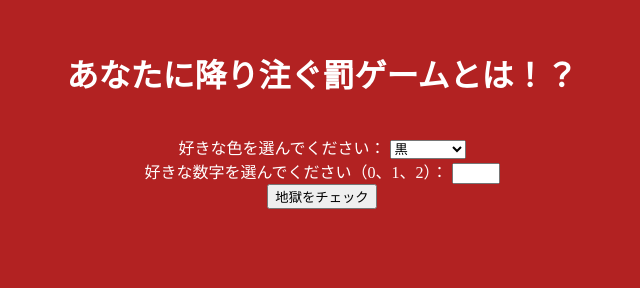
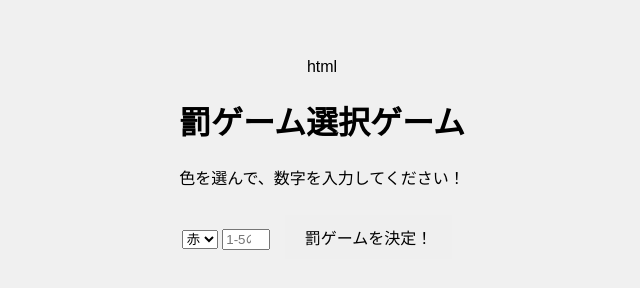
Before and after one commit to tsu0404/12-, a plain HTML site: page index.html in a window 1280 px wide. Shown: the whole page, without its empty margins (318-958 px from the left). Drawn offline with Linux system fonts and the light colour scheme.

Commit message:
Update index.html

```diff
--- a/index.html
+++ b/index.html
@@ -1,102 +1,84 @@
+
+html
 <!DOCTYPE html>
-<html lang="ja">
+<html lang="en">
 <head>
 <meta charset="UTF-8">
 <meta name="viewport" content="width=device-width, initial-scale=1.0">
-<title>あなたに降り注ぐ罰ゲームとは！？</title>
-<link rel="stylesheet" type="text/css" href="style.css">
+<title>罰ゲーム選択</title>
 <style>
-
        body {
-
-            background-color: #b22222;
-
-            transition: background-color 0.5s;
-
+           font-family: Arial, sans-serif;
+           background-color: #f0f0f0;
+           text-align: center;
+           padding: 50px;
        }
-
-        .container {
-
-            text-align: center;
-
-            margin-top: 50px;
-
-            color: white;
-
+       button {
+           padding: 10px 20px;
+           margin: 10px;
+           border: none;
+           cursor: pointer;
+           font-size: 16px;
        }
-
-        .result {
-
+       .message {
+           margin-top: 20px;
            font-size: 24px;
-
-            margin-top: 20px;
-
-            transition: transform 0.5s;
-
+           color: #333;
        }
 </style>
 </head>
 <body>
-<div class="container">
-<h1>あなたに降り注ぐ罰ゲームとは！？</h1>
-<br>
-<label for="colour-select">好きな色を選んでください：</label>
-<select id="colour-select">
-<option value="黒">黒</option>
-<option value="白">白</option>
-<option value="オレンジ">オレンジ</option>
+<h1>罰ゲーム選択ゲーム</h1>
+<p>色を選んで、数字を入力してください！</p>
+<select id="colorSelect">
+<option value="赤">赤</option>
+<option value="青">青</option>
+<option value="緑">緑</option>
+<option value="黄">黄</option>
 </select>
-<br>
-<label for="number-input">好きな数字を選んでください（0、1、2）：</label>
-<input type="number" id="number-input" min="0" max="2">
-<br>
-<button onclick="checkFortune()">地獄をチェック</button>
-<p id="result-output" class="result"></p>
-</div>
+<input type="number" id="numberInput" placeholder="1-5の数字" min="1" max="5">
+<button onclick="getPunishment()">罰ゲームを決定！</button>
+<div class="message" id="resultMessage"></div>
 <script>
-
-        function checkFortune() {
-
-            const color = document.getElementById("colour-select").value;
-
-            const number = document.getElementById("number-input").value;
-
-            const output = document.getElementById("result-output");
-
-            let resultMessage;
-
-            if (color === "黒" && number == 0) {
-
-                resultMessage = "あなたの罰は... ズボンを逆さに履くこと！";
-
-            } else if (color === "白" && number == 1) {
-
-                resultMessage = "あなたの罰は... 冷たい氷水を浴びること！";
-
-            } else if (color === "オレンジ" && number == 2) {
-
-                resultMessage = "あなたの罰は... 一晩中カラオケで「恋するフォーチュンクッキー」を歌うこと！";
-
+       function getPunishment() {
+           const color = document.getElementById('colorSelect').value;
+           const number = parseInt(document.getElementById('numberInput').value);
+           const punishments = {
+               '赤': [
+                   '1: 大声で叫ぶ',
+                   '2: 片足で立つ',
+                   '3: 変なダンスを踊る',
+                   '4: みんなの前で自己紹介をする',
+                   '5: 他の人の罰ゲームを受ける'
+               ],
+               '青': [
+                   '1: 冷たい水をかぶる',
+                   '2: 5分間静止する',
+                   '3: 逆立ちをする',
+                   '4: みんなにお菓子を配る',
+                   '5: 恥ずかしい歌を歌う'
+               ],
+               '緑': [
+                   '1: 変な顔をする',
+                   '2: みんなの前でモノマネをする',
+                   '3: おかしな声で話す',
+                   '4: 30秒間踊り続ける',
+                   '5: 罰ゲームの内容を考える'
+               ],
+               '黄': [
+                   '1: ジョークを言う',
+                   '2: みんなを笑わせる',
+                   '3: 変わったポーズをキープする',
+                   '4: 5分間無言でいる',
+                   '5: 誰かに面白い話を聞かせる'
+               ]
+           };
+           if (number >= 1 && number <= 5) {
+               const punishment = punishments[color][number - 1];
+               document.getElementById('resultMessage').innerText = `あなたの罰ゲーム: ${punishment}`;
            } else {
-
-                resultMessage = "あなたの罰は... 自分の好きな食べ物を逆さに食べること！";
-
+               document.getElementById('resultMessage').innerText = '1から5の数字を入力してください';
            }
-
-            // 背景色を変える
-
-            document.body.style.backgroundColor = color === "黒" ? "#333" : color === "白" ? "#f0f0f0" : "#ffcc00";
-
-            output.innerHTML = resultMessage;
-
-            output.style.transform = "scale(1.2)";
-
-            setTimeout(() => {
-
-                output.style.transform = "scale(1)";
-
-            }, 500);
-
        }
 </script>
 </body>
```
Lines whose indentation alone changed are shown as unchanged.
